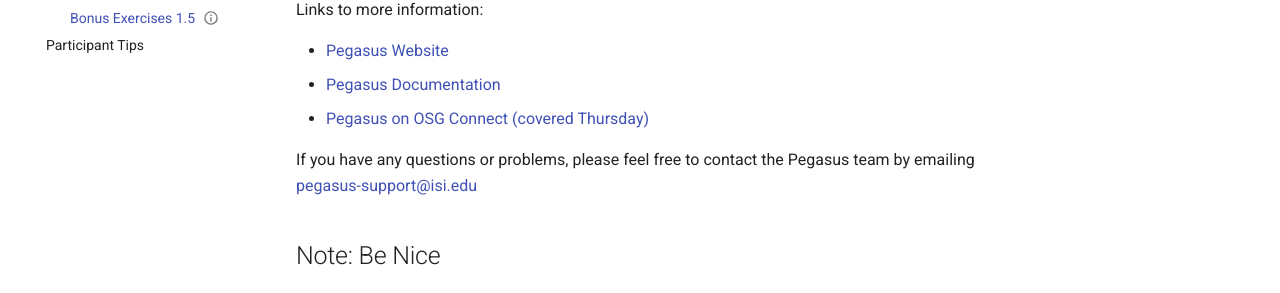
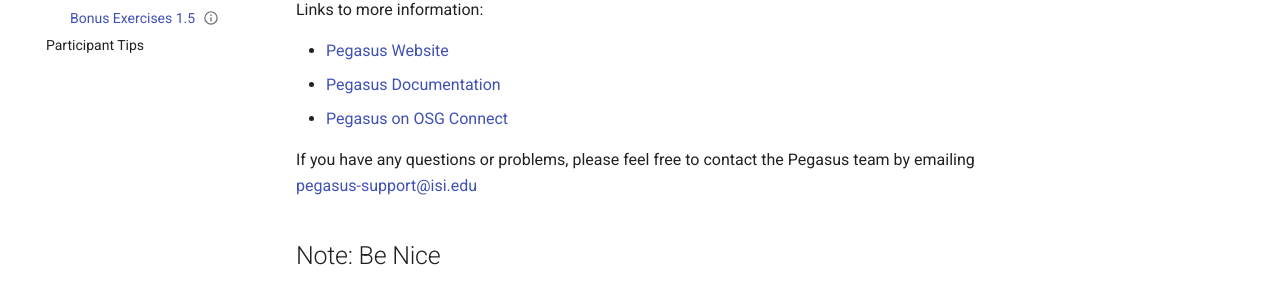
Before and after one commit to osg-htc/virtual-school-2021, an MkDocs documentation site: the page built from docs/materials/workflows/part1-ex5-challenges.md, in a window 1280 px wide and 900 px high, scrolled down 665 px. Shown: the part 440-733 px from the top of the window. Built offline with MkDocs 1.6.1 and Material for MkDocs 9.7.7, drawn with Linux system fonts in a browser that asks for light colours.

Commit message:
rm 'covered Thursday' from Pegasus link

```diff
--- a/docs/materials/workflows/part1-ex5-challenges.md
+++ b/docs/materials/workflows/part1-ex5-challenges.md
@@ -44,7 +44,7 @@
 
 -   [Pegasus Website](https://pegasus.isi.edu)
 -   [Pegasus Documentation](https://pegasus.isi.edu/documentation)
--   [Pegasus on OSG Connect (covered Thursday)](https://support.opensciencegrid.org/support/solutions/articles/5000639789-pegasus)
+-   [Pegasus on OSG Connect](https://support.opensciencegrid.org/support/solutions/articles/5000639789-pegasus)
 
 If you have any questions or problems, please feel free to contact the Pegasus team by emailing <pegasus-support@isi.edu>
 
```
